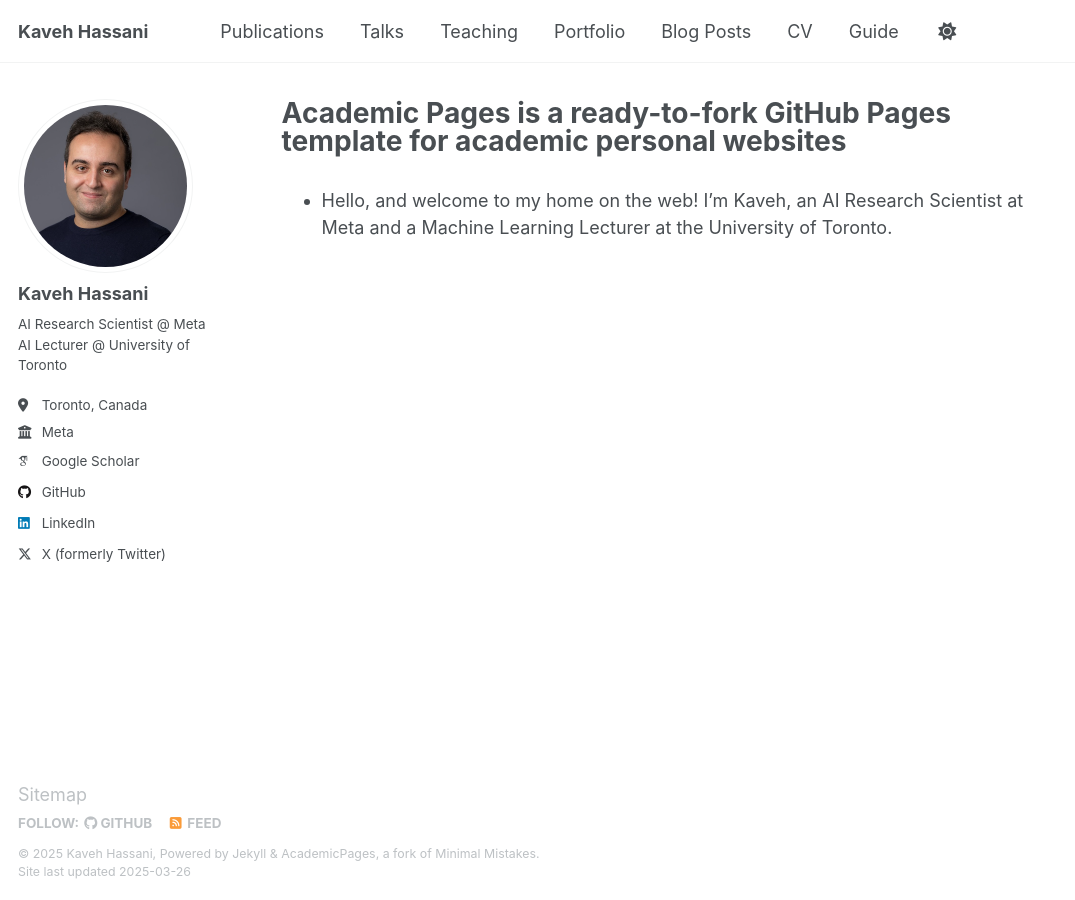
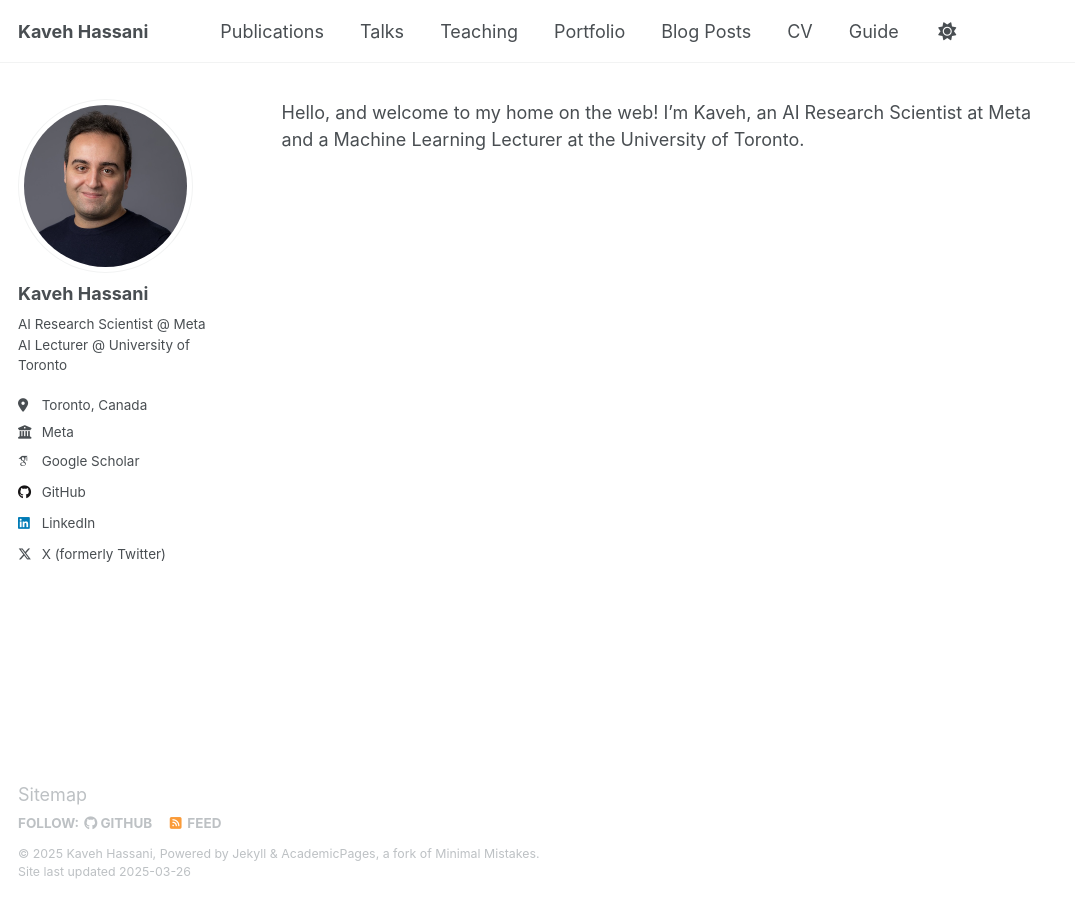
Before and after one commit to kavehhassani/kavehhassani.github.io, a Jekyll site: the page built from _pages/about.md, in a window 1280 px wide. Shown: the whole page, without its empty margins (0-1075 px from the left). Built offline with Jekyll 4.4.1, drawn with Linux system fonts in a browser that asks for light colours; some web fonts are replaced.

Commit message:
Update about.md

```diff
--- a/_pages/about.md
+++ b/_pages/about.md
@@ -1,11 +1,9 @@
 ---
 permalink: /
-title: "Academic Pages is a ready-to-fork GitHub Pages template for academic personal websites"
 author_profile: true
 redirect_from:
   - /about/
   - /about.html
 ---
 
-
-- Hello, and welcome to my home on the web! I’m Kaveh, an AI Research Scientist at Meta and a Machine Learning Lecturer at the University of Toronto.
+Hello, and welcome to my home on the web! I’m Kaveh, an AI Research Scientist at Meta and a Machine Learning Lecturer at the University of Toronto.
```
